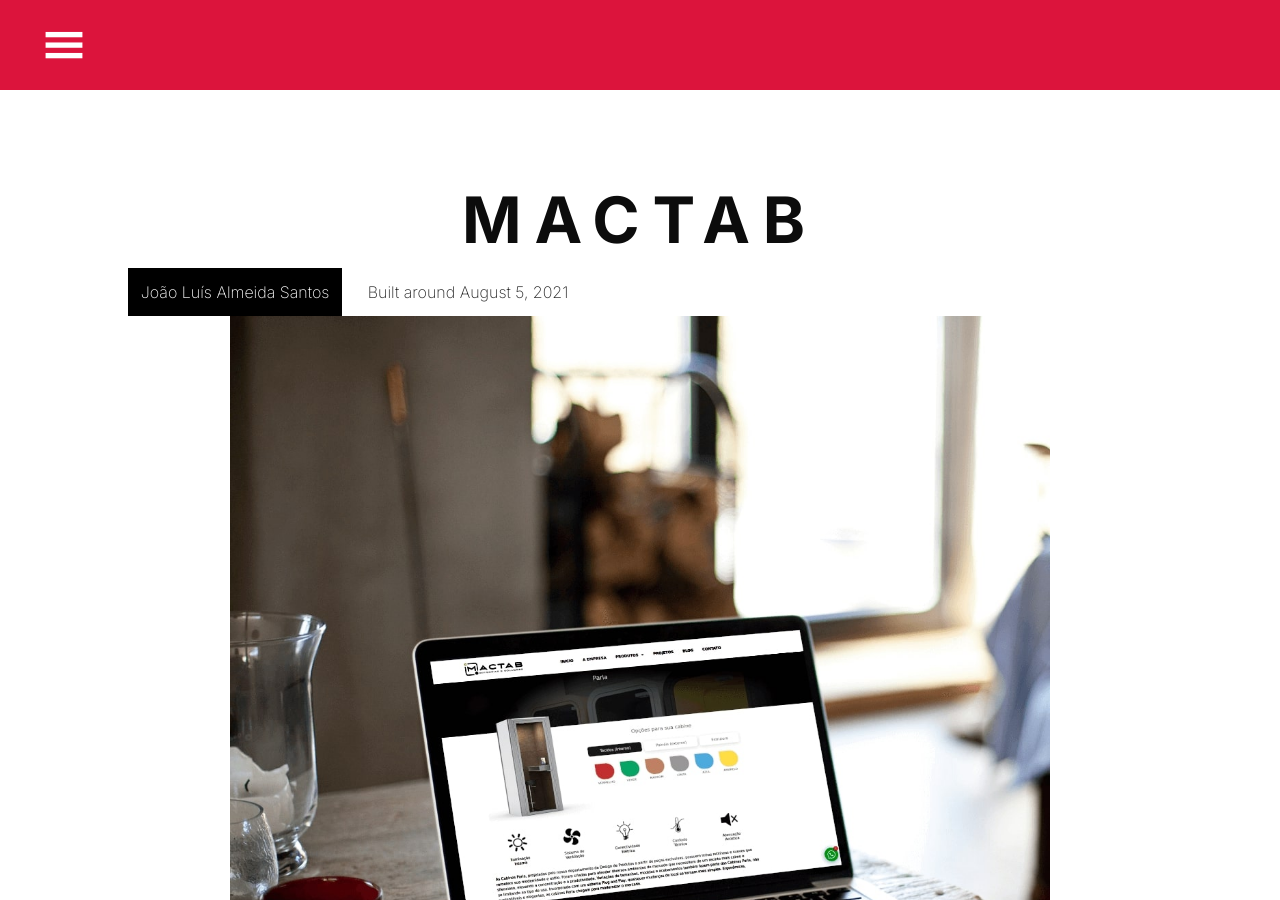
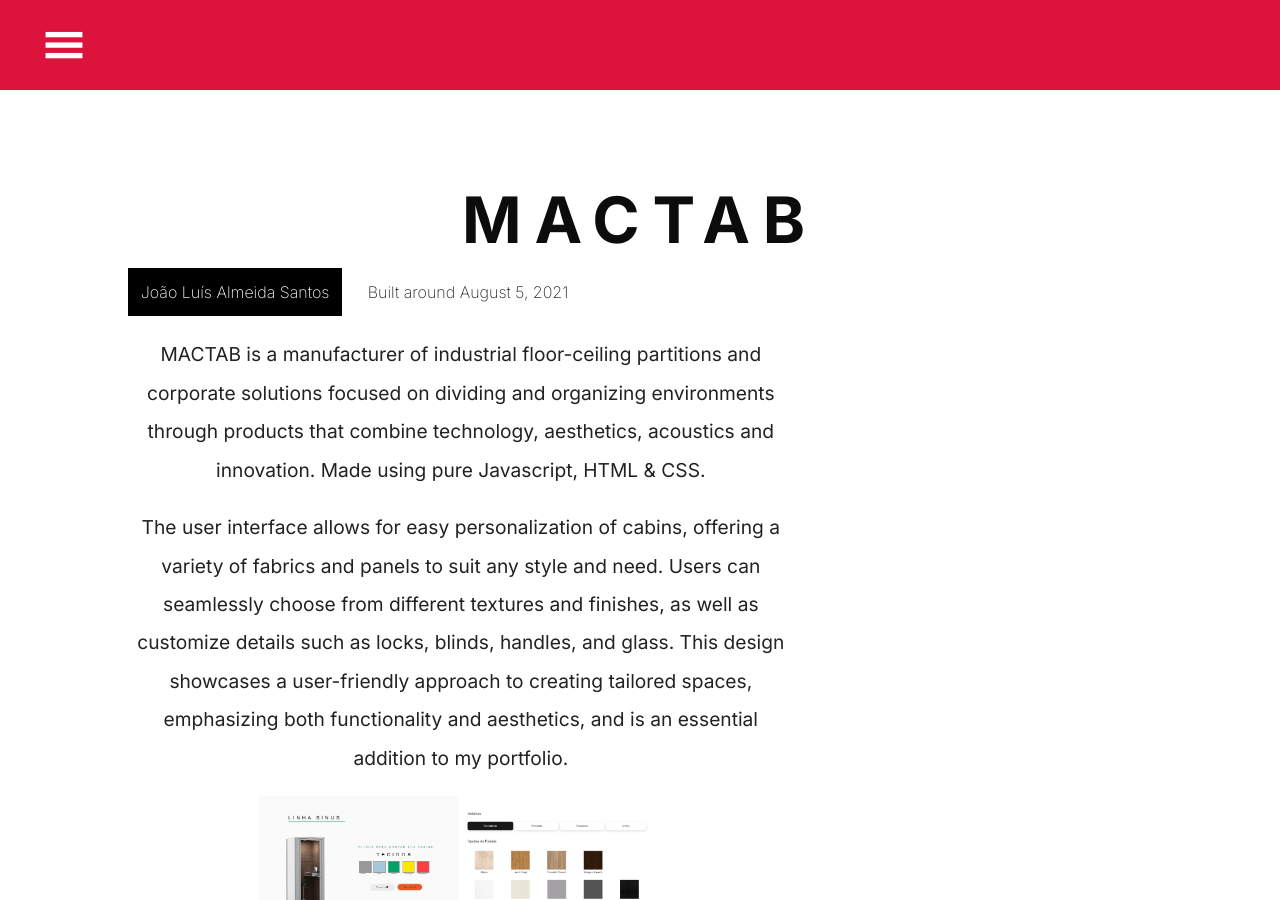
Before and after one commit to lyszt/lyszt.github.io, a Jekyll site: the page built from _posts/2021-8-5-Mactab.md, in a window 1280 px wide and 900 px high. Built offline with Jekyll 4.4.1, drawn with Linux system fonts in a browser that asks for light colours.

Commit message:
design remake on blog

```diff
--- a/_layouts/post.html
+++ b/_layouts/post.html
@@ -19,7 +19,6 @@
       Built around {{ page.date | date: "%B %e, %Y" }}
     </div>
   </div>
-  <img src="../{{page.cover}}" alt="{{page.alt}}">
   <div class="entry">
     {{ content }}
   </div>
```
